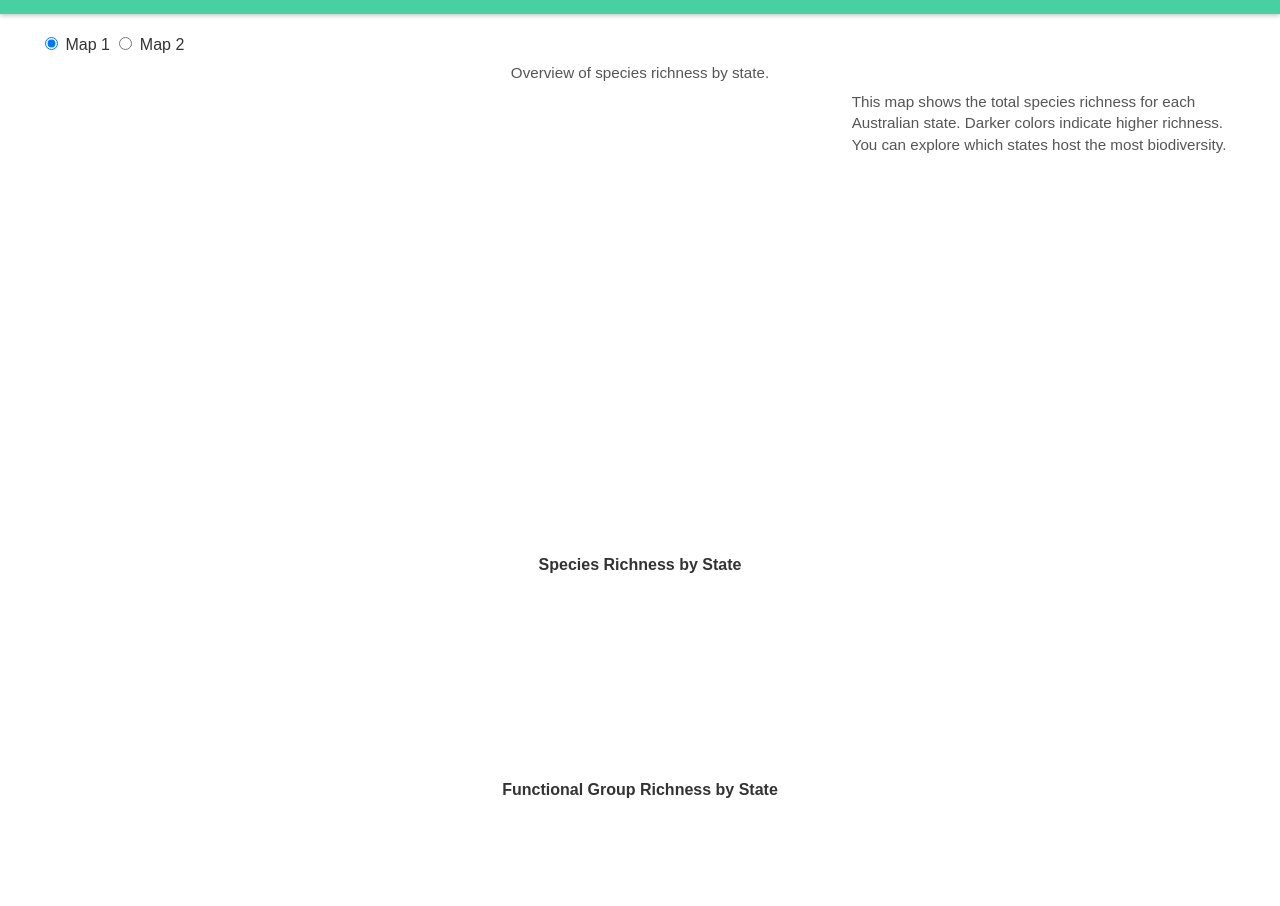
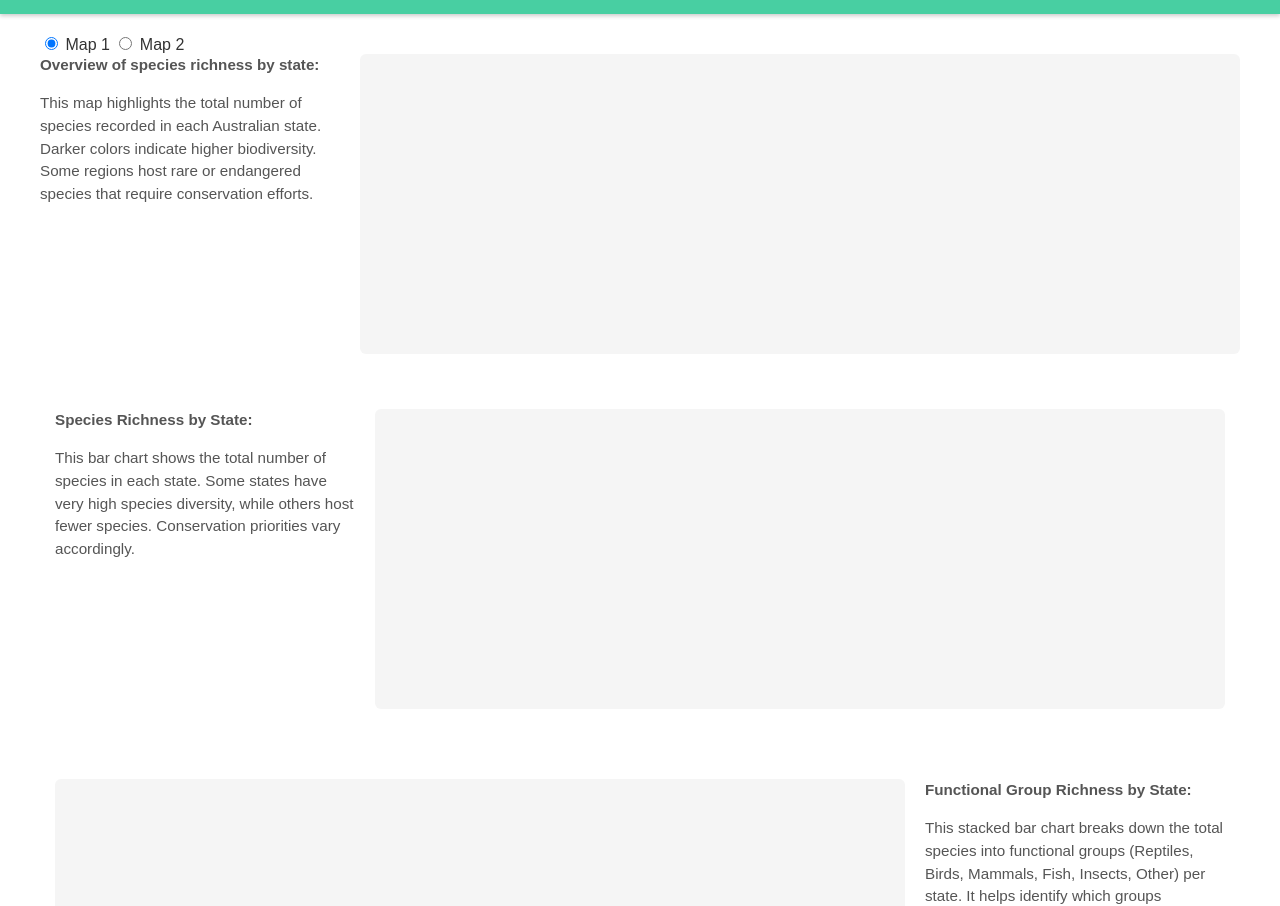
Before and after one commit to ochir-erdene-purevdavaa/FIT3179A2, a plain HTML site: page index.html in a window 1280 px wide. Shown: the part 53-959 px from the top of the page. Drawn offline with Linux system fonts and the light colour scheme; a script that the page names is missing.

Commit message:
updated index page + style

```diff
--- a/index.html
+++ b/index.html
@@ -21,7 +21,7 @@
   </header>
 
   <main>
-
+    <!-- Map toggle -->
     <div class="map-toggle">
       <label>
         <input type="radio" name="mapSwitch" value="map1" checked>
@@ -33,43 +33,55 @@
       </label>
     </div>
 
+    <!-- Map 1 Container -->
     <div id="mapContainer1" class="map-container">
-      <div class="map-section">
-        <div class="map-above-text">Overview of species richness by state.</div>
-        <div class="map-row">
-          <div id="map1" class="map-div"></div>
-          <div class="map-text">
-            This map shows the total species richness for each Australian state. Darker colors indicate higher richness.
-            You can explore which states host the most biodiversity.
-          </div>
+      <div class="map-section flex-row">
+        <div class="map-text-side">
+          <strong>Overview of species richness by state:</strong>
+          <p>This map highlights the total number of species recorded in each Australian state. Darker colors indicate higher biodiversity. Some regions host rare or endangered species that require conservation efforts.</p>
         </div>
+        <div id="map1" class="map-div"></div>
       </div>
     </div>
 
+    <!-- Map 2 Container-->
     <div id="mapContainer2" class="map-container" style="display:none;">
-      <div class="map-section">
-        <div class="map-above-text">Functional group richness by state.</div>
-        <div class="map-row">
-          <div id="map2" class="map-div"></div>
-          <div class="map-text">
-            Lorem Ipsum.
-          </div>
+      <div class="map-section flex-row-reverse">
+        <div class="map-text-side">
+          <strong>Functional group richness by state:</strong>
+          <p>This map shows how many species belong to each functional group (Reptiles, Birds, Mammals, Fish, Insects, Other) per state. Some species are still endangered, while others are abundant. Compare biodiversity patterns across groups and regions.</p>
         </div>
+        <div id="map2" class="map-div"></div>
       </div>
     </div>
 
-
-    <!--Bar 1-->
-    <div class="chart-container">
-        <div class="chart-title">Species Richness by State</div>
-        <div id="bg1"></div>
+    <!-- Bar Chart 1 -->
+    <div class="chart-container flex-row">
+      <div class="chart-text-side">
+        <strong>Species Richness by State:</strong>
+        <p>This bar chart shows the total number of species in each state. Some states have very high species diversity, while others host fewer species. Conservation priorities vary accordingly.</p>
+      </div>
+      <div id="bg1" class="chart-div"></div>
     </div>
 
-    <!--Bar 2-->
-    <div class="chart-container">
-        <div class="chart-title">Functional Group Richness by State</div>
-        <div id="bg2"></div>
+    <!-- Bar Chart 2  -->
+    <div class="chart-container flex-row-reverse">
+      <div class="chart-text-side">
+        <strong>Functional Group Richness by State:</strong>
+        <p>This stacked bar chart breaks down the total species into functional groups (Reptiles, Birds, Mammals, Fish, Insects, Other) per state. It helps identify which groups dominate in different regions and highlights conservation needs.</p>
+      </div>
+      <div id="bg2" class="chart-div"></div>
     </div>
+
+    <!-- Heat Map -->
+    <div class="chart-container flex-row">
+      <div class="chart-text-side">
+        <strong>Relative Abundance of Australia's Species:</strong>
+        <p>This heat map visualizes the relative abundance of species across states and functional groups. Some areas show high biodiversity, while others are critical habitats for endangered species.</p>
+      </div>
+      <div id="hmap1" class="chart-div"></div>
+    </div>
+
   </main>
 
   <footer>
--- a/styles.css
+++ b/styles.css
@@ -18,92 +18,75 @@ h1 {
     margin: 0;
 }
 
-/* Main content wrapper */
 main {
     max-width: 1200px;
     margin: 0 auto;
     padding: 20px;
 }
 
-/* Map sections */
-.map-section {
-    margin-bottom: 150px;
+.map-section, .chart-container {
+    margin-bottom: 40px;
 }
 
-.map-title {
+.map-title, .chart-title {
     text-align: center;
     font-weight: bold;
-    margin: 20px 0 10px 0;
+    margin-bottom: 10px;
+}
+
+.map-above-text, .chart-text, .map-text-side, .chart-text-side {
+    font-size: 0.95rem;
+    line-height: 1.5;
+    color: #555;
 }
 
 .map-above-text {
     text-align: center;
-    color: #555;
-    font-size: 0.95rem;
-    margin-bottom: 10px;
-    margin-top: 10px;
+    margin: 10px 0;
 }
 
-/* Map divs */
-.map-div {
-    width: 100%;
-    height: 300px;
+.flex-row {
+    display: flex;
+    flex-direction: row;
+    gap: 20px;
+    align-items: flex-start;
 }
 
-/* Side text for Map 1 */
-
-.map-row {
+.flex-row-reverse {
   display: flex;
-    flex-direction: column; /* stacked by default for small screens */
-    gap: 15px;
+  flex-direction: row-reverse;
+  gap: 20px;
+  align-items: flex-start;
 }
 
-.map-text {
-    color: #555;
-    font-size: 0.95rem;
-    line-height: 1.4;
+
+.map-text-side, .chart-text-side {
+    flex: 1;
+    max-width: 300px;
 }
 
-/* Side-by-side on larger screens */
-@media(min-width: 900px) {
-    .map1-wrapper {
-        flex-direction: row;
-        align-items: stretch;
-    }
-    .map-div {
+.map-div, .chart-div, #bg1, #bg2, #hmap1 {
     flex: 2;
-    }
-    .map-text {
-        flex: 1;
-        padding-left: 20px;
-    }
-    .map-row {
-        flex-direction: row; /* row = graph left, text right */
-        align-items: stretch;
-    }
-}
-
-/* Responsive adjustments */
-@media(max-width: 600px) {
-    .map-div {
-        height: 250px;
-    }
+    min-height: 300px;
+    background-color: #f5f5f5;
+    border-radius: 6px;
 }
 
 .chart-container {
     background: white;
     border-radius: 6px;
     padding: 15px;
-  margin-bottom: 25px;
 }
 
-.chart-title {
-  text-align: center;
-  font-weight: bold;
-  margin-bottom: 10px;
+@media (min-width: 900px) {
+    .map-row {
+        flex-direction: row;
+        align-items: stretch;
+    }
 }
 
-.chart-container > div {
-  width: 100%;
-  height: 80px; /* Adjust chart height */
+@media (max-width: 600px) {
+    .map-div, .chart-div {
+        min-height: 250px;
     }
+}
--- a/vega_lite.js
+++ b/vega_lite.js
@@ -3,6 +3,7 @@ var vg_2 = "Graph2.json";
 var vg_3 = "Graph3.json";
 var bg1 = "barGraph1.json";
 var bg2 = "barGraph2.json";
+var hmap1 = "heatmap1.json";
 
 vegaEmbed("#map1", vg_1, { actions: false }).then(function(result) {
 // Access the Vega view instance
@@ -18,8 +19,13 @@ vegaEmbed("#map2", vg_2, { actions: false }).then(function(result) {
 vegaEmbed("#map3", vg_3, { actions: false }).then(function(result) {
 }).catch(console.error);
 
+//Bar graphs
 vegaEmbed("#bg1", bg1, { actions: false }).then(function(result) {
 }).catch(console.error);
 
 vegaEmbed("#bg2", bg2, { actions: false }).then(function(result) {
 }).catch(console.error);
+
+//heatmap
+vegaEmbed("#hmap1", hmap1, { actions: false }).then(function(result) {
+}).catch(console.error);
```
Lines whose indentation alone changed are shown as unchanged.
